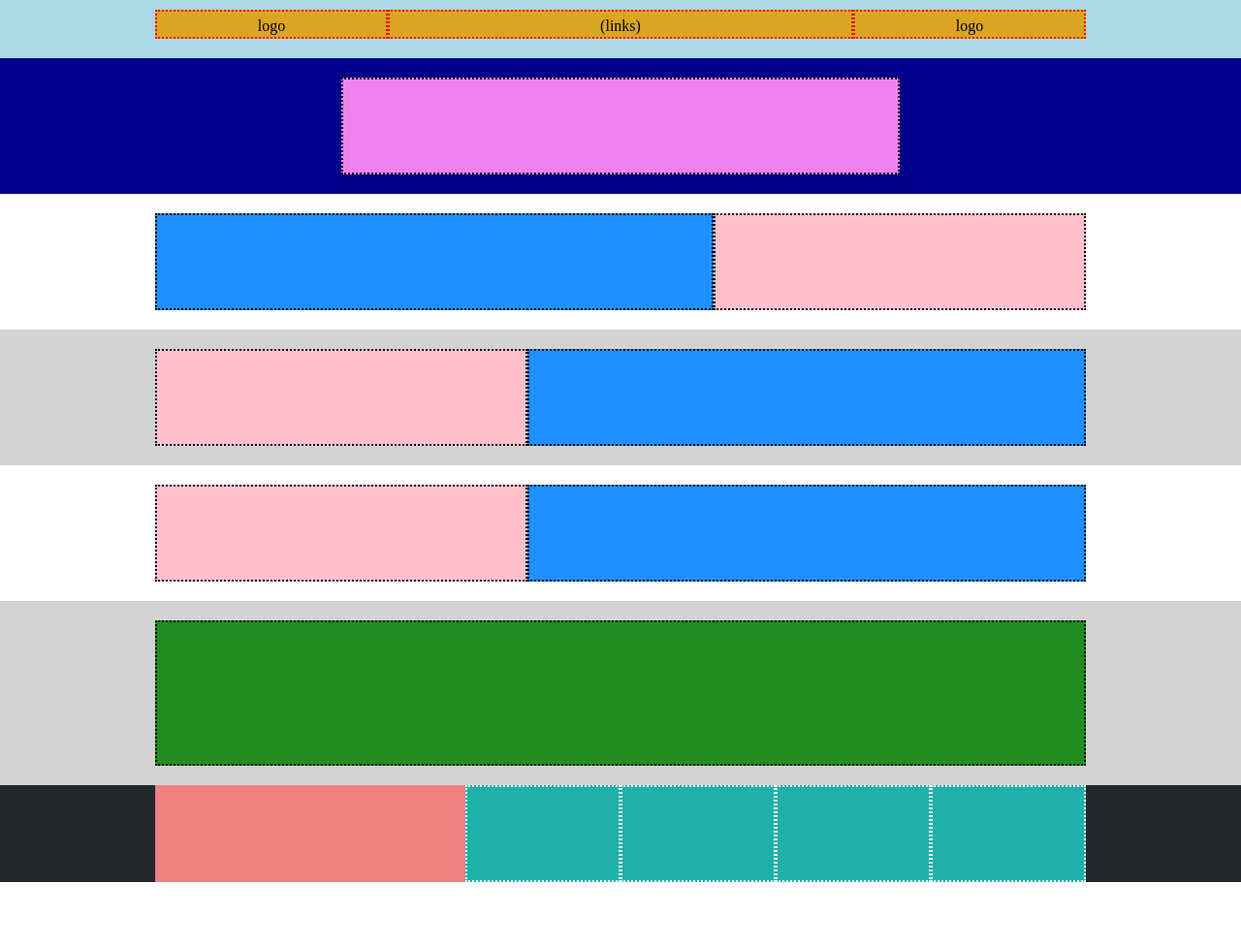
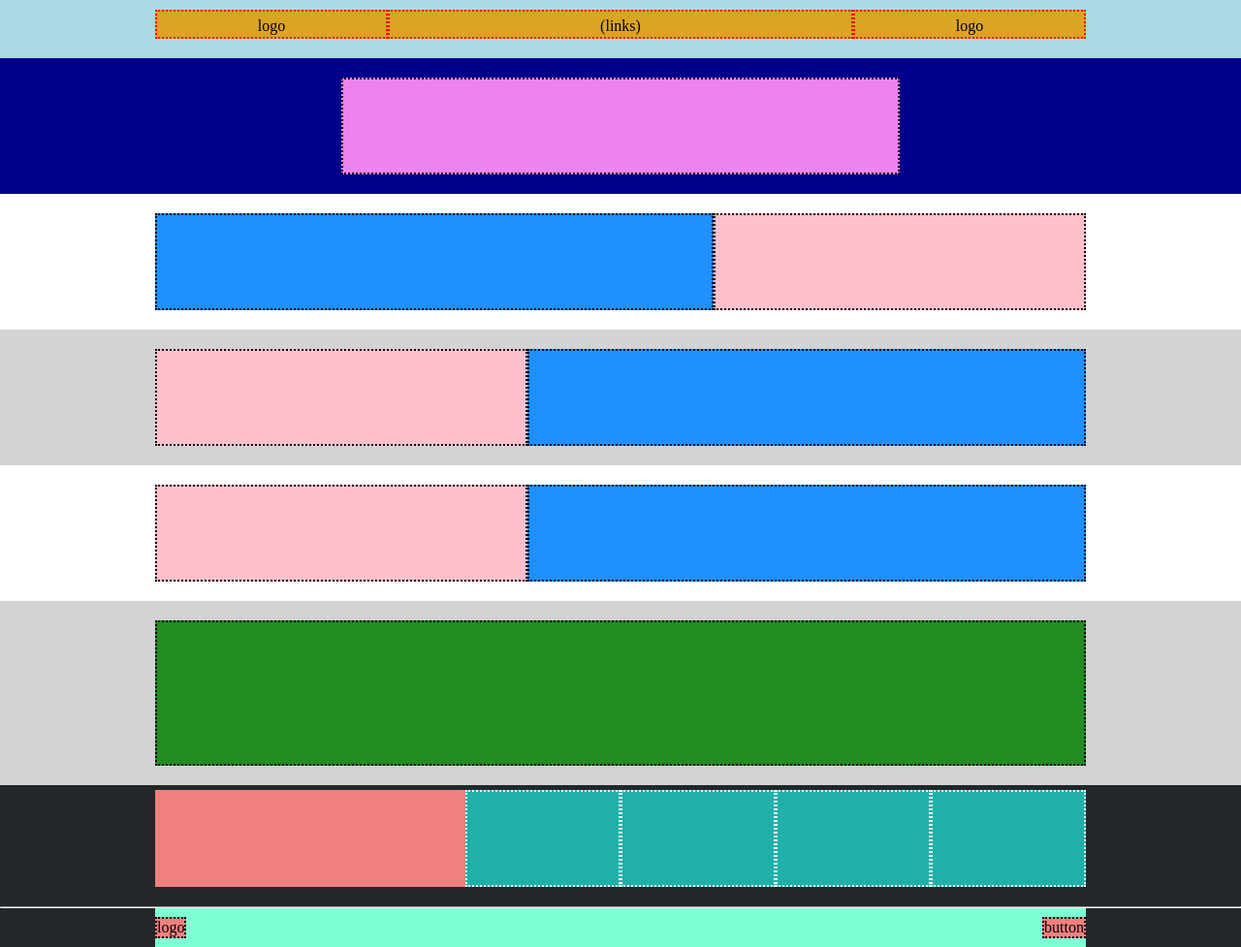
Before and after one commit to aalexebr/htmlcss-struttura-discord, a plain HTML site: page index.html in a window 1280 px wide. Shown: the whole page at 97% size. Before the commit the page ends 910 px from the top, so only its background shows below. Drawn offline with Linux system fonts and the light colour scheme.

Commit message:
need to clean up code, looks horrible

```diff
--- a/css/style.css
+++ b/css/style.css
@@ -16,7 +16,9 @@
 .debug .box1,
 .debug .box2,
 .debug .box3,
-.debug .box-header{
+.debug .box-header,
+.button,
+.logo{
     border: 2px dotted black;
 }
 
@@ -104,3 +106,20 @@ footer{
     width: calc(100% / 4);
     border: 2px dotted white;
 }
+.footer-main{
+    padding-top: 5px;
+    margin-bottom: 20px;
+
+}
+hr{
+    color: white;
+}
+.footer-nav{
+    background-color: #7FFFD4;
+    height: 40px;
+    justify-content: space-between;
+    align-items: center;
+}
+.button, .logo{
+    background-color: lightcoral;
+}
--- a/index.html
+++ b/index.html
@@ -74,7 +74,7 @@
         </main>
 
         <footer>
-            <div class="container flex">
+            <div class="container flex footer-main">
                 <div class="box-footer1">
 
                 </div>
@@ -86,6 +86,15 @@
                 </div>
 
             </div>
+            <hr>
+            <div class="container flex footer-nav">
+                <div class="logo">
+                    logo
+                </div>
+                <div class="button">
+                    button
+                </div>
+            </div>
         </footer>
 
 </body>
```
